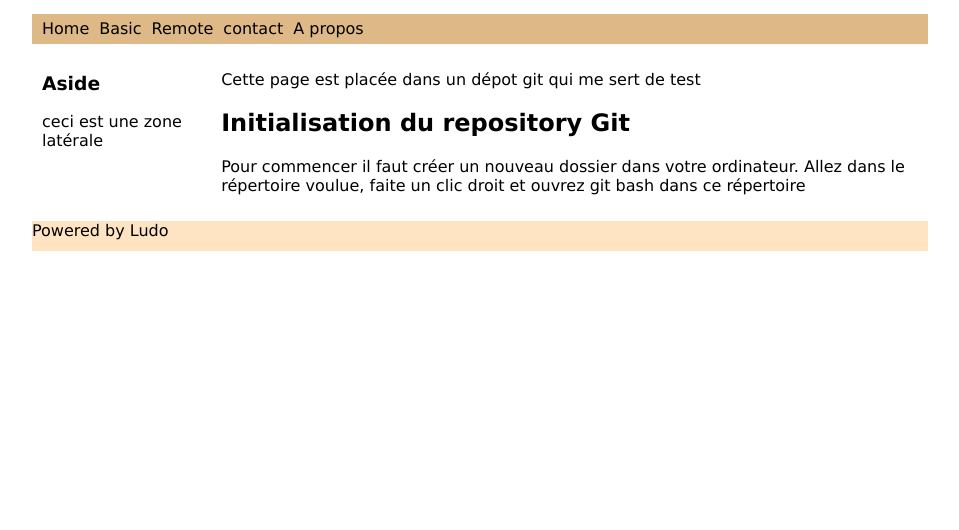
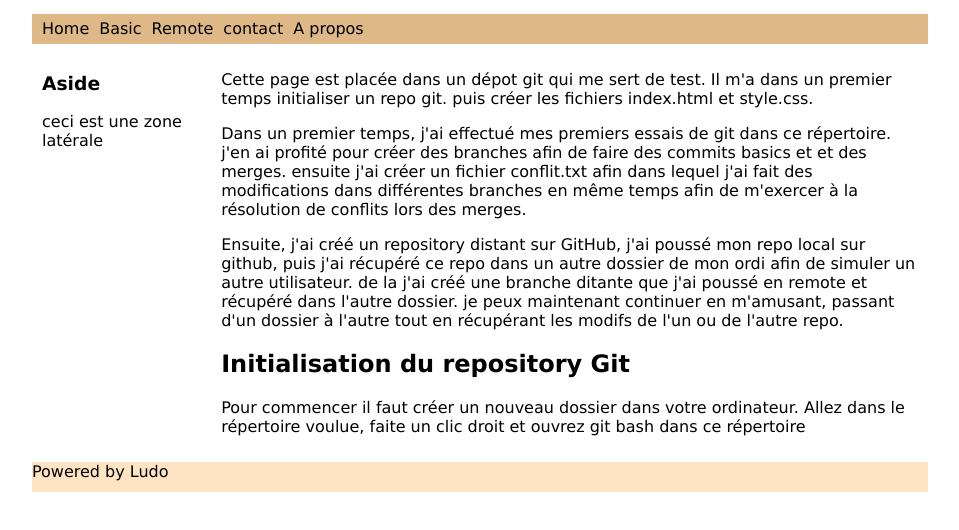
Before and after one commit to ludcaron/git_training, a plain HTML site: page index.html in a window 1280 px wide. Shown: the part 66-596 px from the top of the page, without its empty margins (160-1119 px from the left). Drawn offline with Linux system fonts and the light colour scheme.

Commit message:
écriture de l'intro

```diff
--- a/index.html
+++ b/index.html
@@ -29,7 +29,24 @@
         </div>
     </aside>
     <main>
-      <p>Cette page est placée dans un dépot git qui me sert de test</p>
+      <p>
+          Cette page est placée dans un dépot git qui me sert de test.  Il m'a
+          dans un premier temps initialiser un repo git. puis créer les fichiers
+          index.html et style.css.
+      </p>
+      <p>
+          Dans un premier temps, j'ai effectué mes premiers essais de git dans ce répertoire.
+          j'en ai profité pour créer des branches afin de faire des commits basics et et des merges.
+          ensuite j'ai créer un fichier conflit.txt afin dans lequel j'ai fait des modifications dans
+          différentes branches en même temps afin de m'exercer à la résolution de conflits lors des merges.
+      </p>
+      <p>
+          Ensuite, j'ai créé un repository distant sur GitHub, j'ai poussé mon repo local sur github,
+          puis j'ai récupéré ce repo dans un autre dossier de mon ordi afin de simuler un autre utilisateur.
+          de la j'ai créé une branche ditante que j'ai poussé en remote et récupéré dans l'autre dossier.
+          je peux maintenant continuer en m'amusant, passant d'un dossier à l'autre tout en récupérant les
+          modifs de l'un ou de l'autre repo.
+      </p>
     <article>
       <h2>Initialisation du repository Git</h2>
       <p>
```
